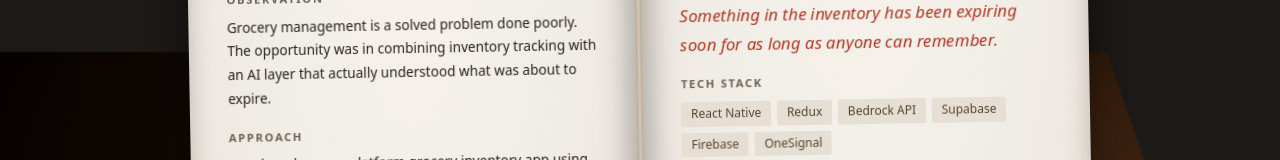
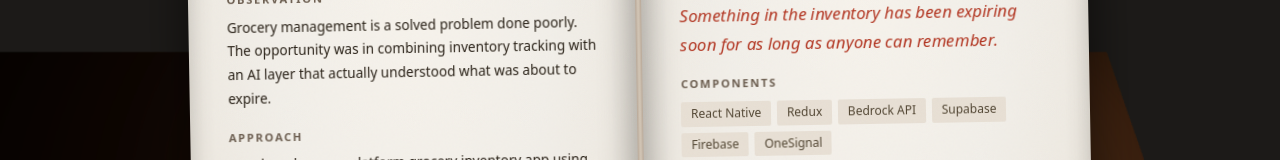
Before and after one commit to Deyad11/field-notes, a Next.js app: page /entry/futloo-ai in a window 1280 px wide. Shown: the part 286-446 px from the top of the page. Built offline with nearby package versions, Linux system fonts and the light colour scheme.

Commit message:
changed tech stack to components in entries

```diff
--- a/app/entry/[slug]/page.tsx
+++ b/app/entry/[slug]/page.tsx
@@ -288,7 +288,7 @@ export default function EntryPage({
               margin: "0 0 0.6rem",
             }}
           >
-            Tech Stack
+            Components
           </p>
           <div style={{ display: "flex", flexWrap: "wrap", gap: "0.4rem" }}>
             {entry.tech.map((t) => (
```
